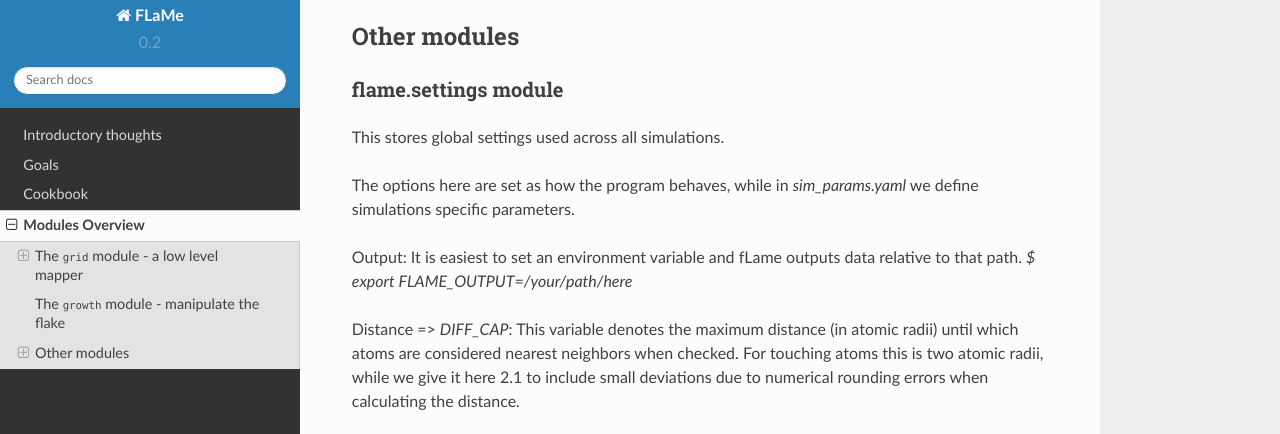
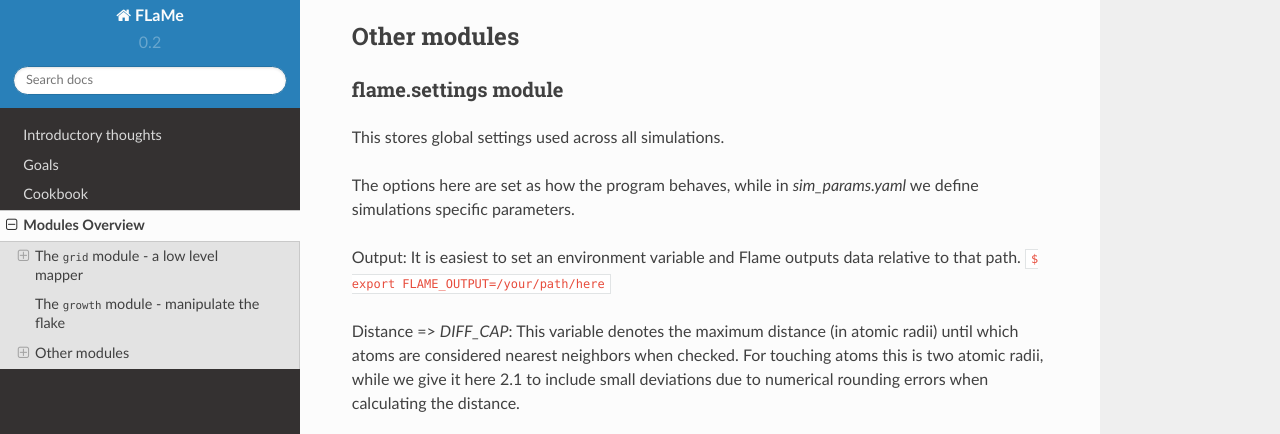
Before and after one commit to gsec/FLaMe, a Sphinx documentation site: the page built from docs/flame.rst, in a window 1280 px wide and 900 px high, scrolled down 1425 px, cut to the strip 10-444 px from the top of the window. Built offline with Sphinx 7.4.7 and the Read the Docs theme 2.0.0, drawn with Linux system fonts in a browser that asks for light colours; formulas are drawn with MathJax 3.

Commit message:
RTD reqs

```diff
--- a/docs/flame.rst
+++ b/docs/flame.rst
@@ -28,8 +28,8 @@ This stores global settings used across all simulations.
 The options here are set as how the program behaves, while in `sim_params.yaml` we define
 simulations specific parameters.
 
-Output: It is easiest to set an environment variable and fLame outputs data relative to
-that path. `$ export FLAME_OUTPUT=/your/path/here`
+Output: It is easiest to set an environment variable and Flame outputs data relative to
+that path. ``$ export FLAME_OUTPUT=/your/path/here``
 
 Distance => `DIFF_CAP`: This variable denotes the maximum distance (in atomic radii)
 until which atoms are considered nearest neighbors when checked. For touching atoms this
--- /dev/null
+++ b/requirements.readthedocs.txt
@@ -0,0 +1 @@
+flame/
--- /dev/null
+++ b/setup.py
@@ -0,0 +1 @@
+flame/setup.py
```
Also changed, not shown: README.rst (renamed from README.md), 1 other file.
